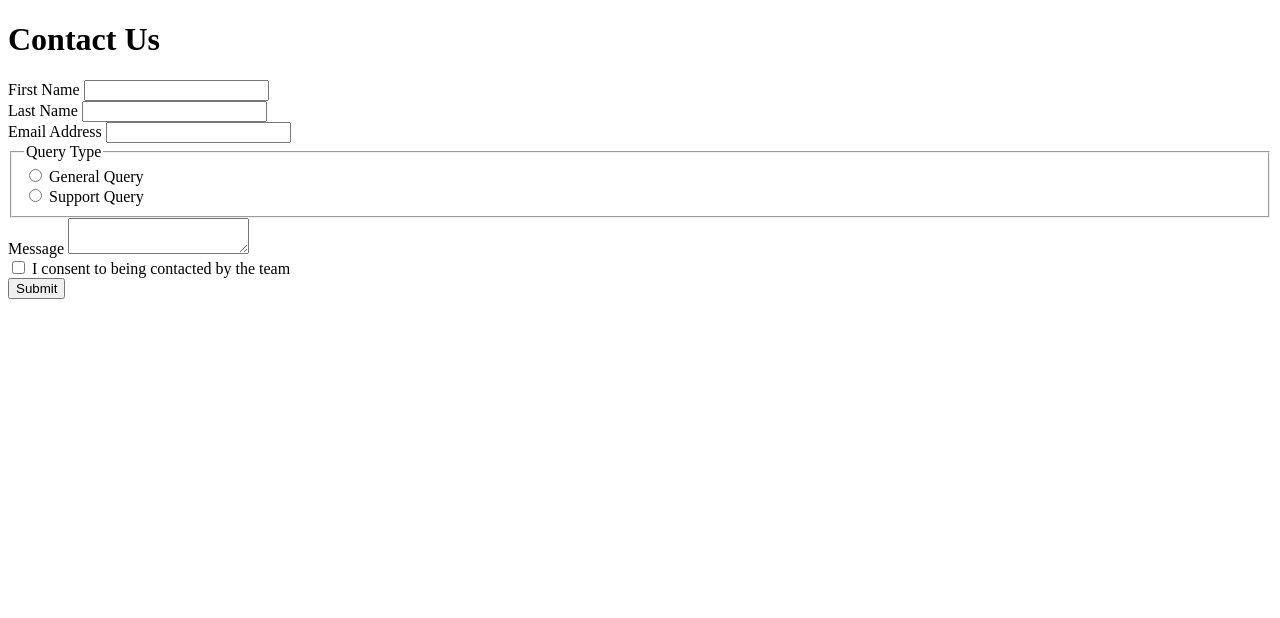
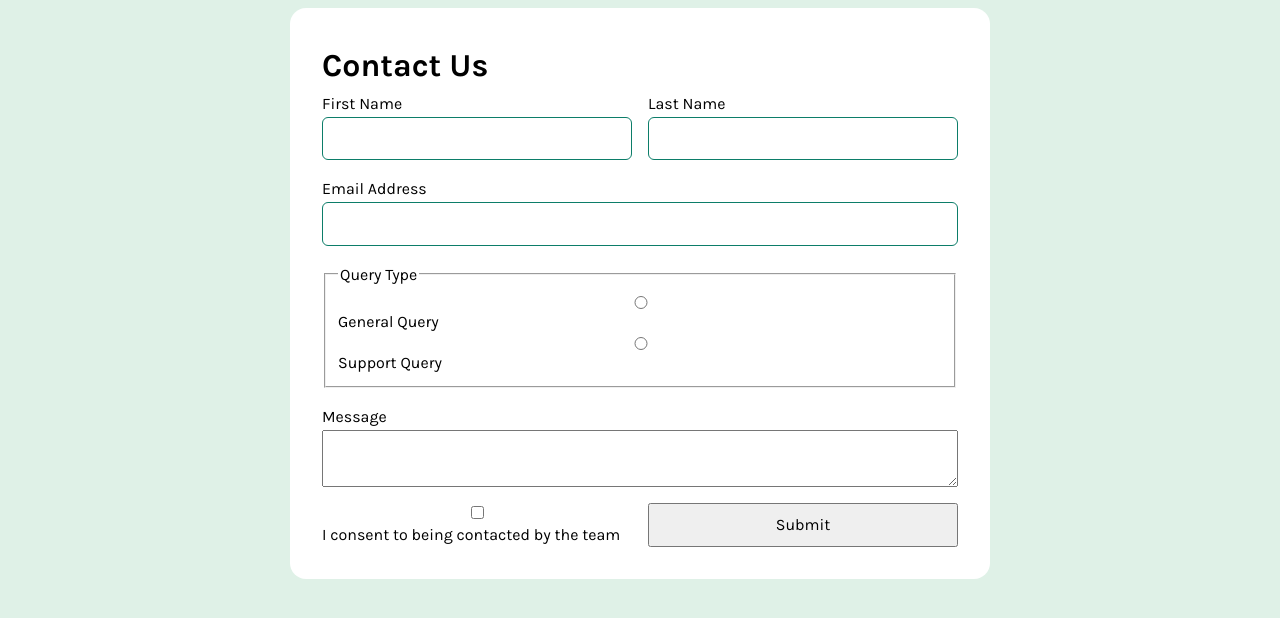
Before and after one commit to Aditya040604/contact-form-main, a plain HTML site: page index.html in a window 1280 px wide. Drawn offline with Linux system fonts and the light colour scheme.

Commit message:
feat(styles): add layered CSS with reset, layout, and form styles
- Added reset layer for base styles (box-sizing, typography, inputs)
- Added layout layer with grid utility
- Added form layer with contact form styling

```diff
--- a/index.html
+++ b/index.html
@@ -27,7 +27,7 @@
     </style>
   </head>
   <body>
-    <main>
+    <main class="contact">
       <h1>Contact Us</h1>
       <form>
         <div class="form-group">
@@ -38,11 +38,11 @@
           <label for="lname">Last Name</label>
           <input type="text" name="lname" id="lname" required />
         </div>
-        <div class="form-group">
+        <div class="form-group span-all">
           <label for="email">Email Address</label>
           <input type="email" name="email" id="email" required />
         </div>
-        <fieldset>
+        <fieldset class="span-all">
           <legend>Query Type</legend>
           <div class="form-group">
             <input
@@ -63,7 +63,7 @@
             <label for="squery">Support Query</label>
           </div>
         </fieldset>
-        <div class="form-group">
+        <div class="form-group span-all">
           <label for="message">Message</label>
           <textarea name="message" id="message" required> </textarea>
         </div>
--- a/style.css
+++ b/style.css
@@ -14,3 +14,63 @@
 
   --ff-base: "Karla", sans-serif;
 }
+
+@layer reset {
+  *,
+  ::before,
+  ::after {
+    box-sizing: border-box;
+  }
+  body {
+    accent-color: var(--green);
+    font-size: 1rem;
+    font-family: var(--ff-base);
+    line-height: 1.6;
+    background-color: var(--pale-green);
+  }
+
+  h1,
+  h2,
+  p {
+    margin-block: 0;
+  }
+
+  input,
+  button,
+  textarea {
+    font: inherit;
+  }
+}
+
+@layer layout {
+  .span-all {
+    grid-column: 1 / -1;
+  }
+}
+
+@layer form {
+  .contact {
+    background-color: var(--white);
+    padding: 2rem;
+    border-radius: 1rem;
+    max-inline-size: 700px;
+    margin-inline: auto;
+  }
+  form {
+    display: grid;
+    gap: 1rem;
+
+    @media (width > 500px) {
+      grid-template-columns: repeat(2, 1fr);
+    }
+  }
+  .form-group {
+    display: grid;
+  }
+
+  input {
+    border: 1px solid var(--green);
+    border-radius: 6px;
+    padding: 0.5em 1em;
+  }
+}
```
